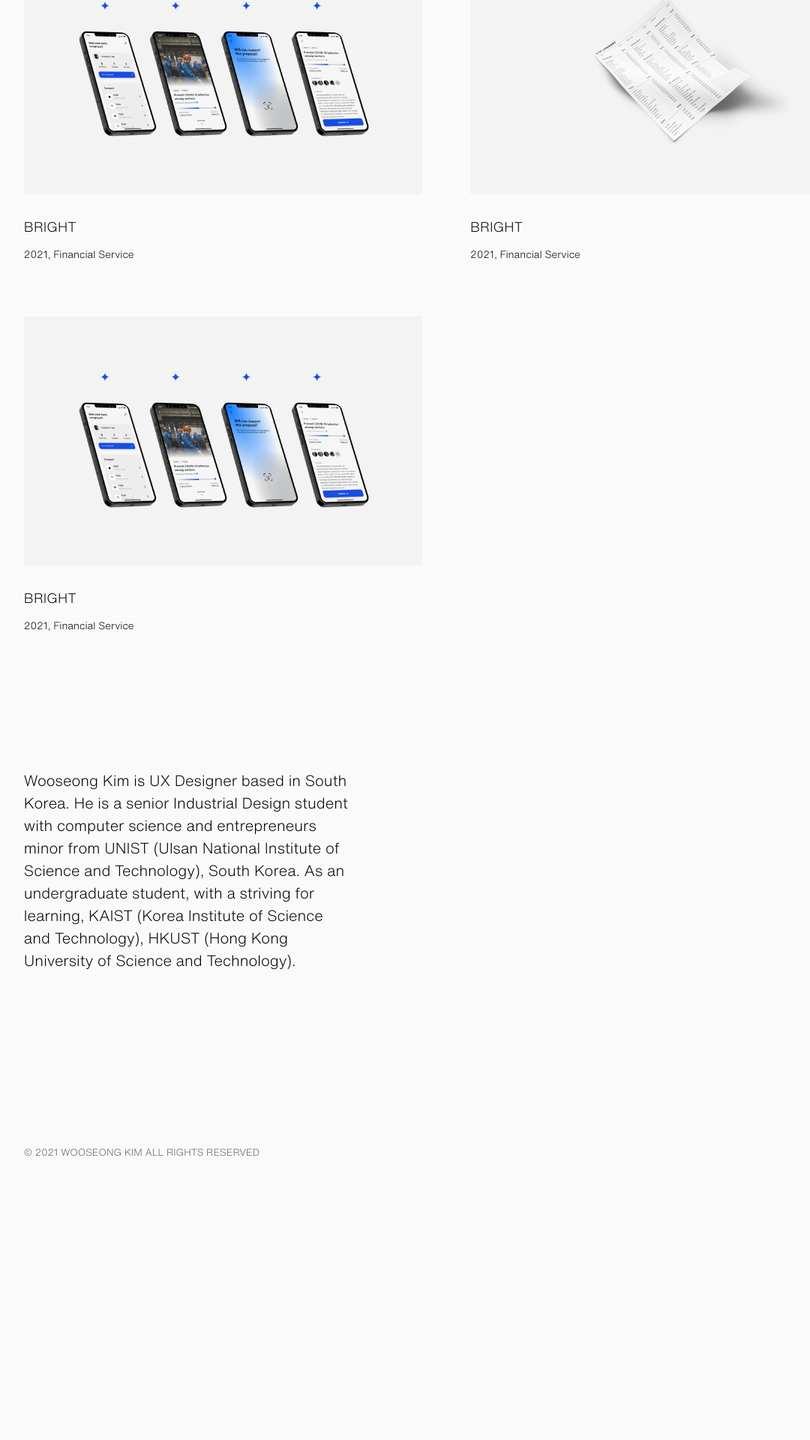
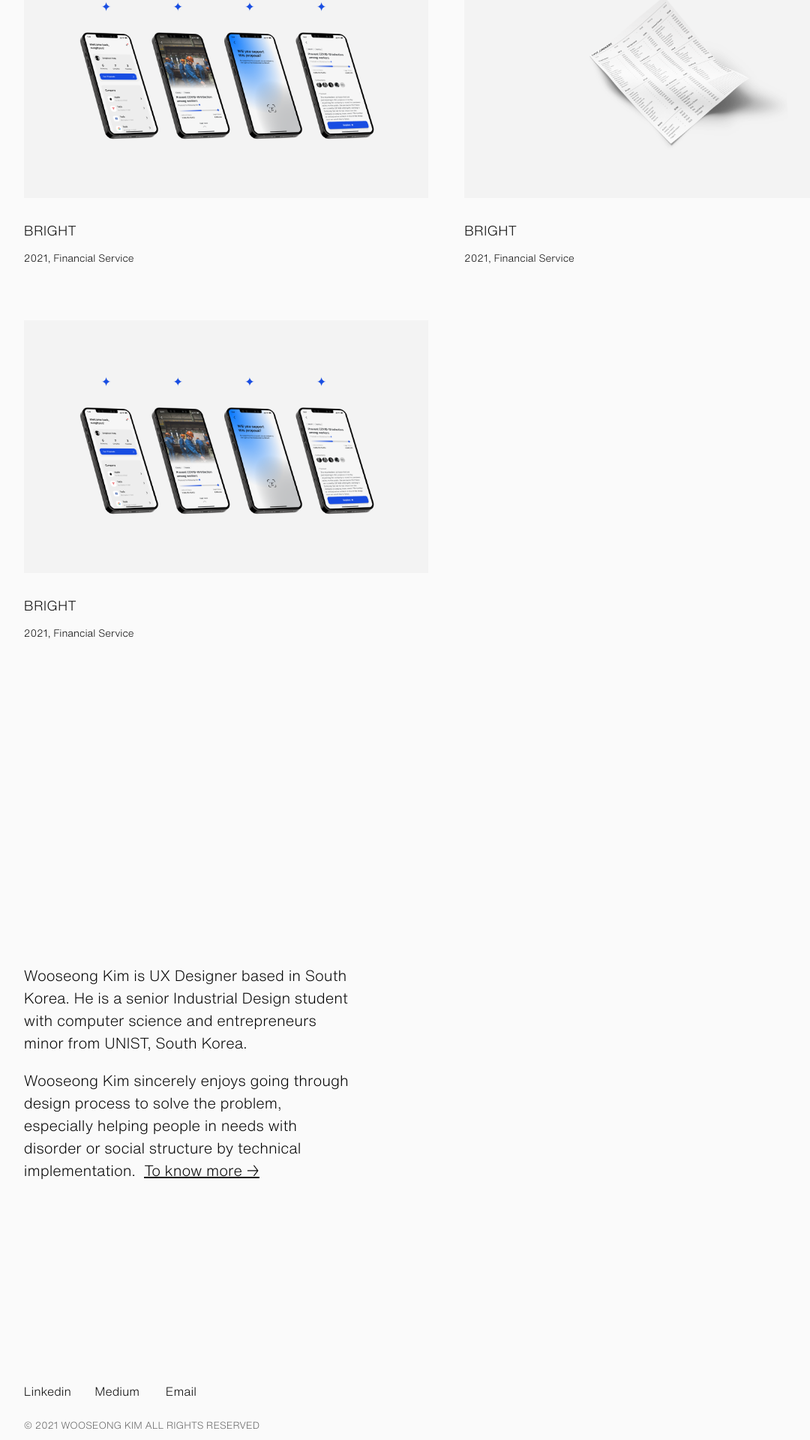
Before and after one commit to kylewskim/kylewskim.github.io, a React (Create React App) app: page / in a window 1280 px wide. Shown: the part 503-2423 px from the top of the page at 75% size, without its empty margins (45-1125 px from the left). Before the commit the page ends 2111 px from the top, so only its background shows below. Built offline with nearby package versions, Linux system fonts and the light colour scheme.

Commit message:
footer updated

```diff
--- a/src/routes/About.js
+++ b/src/routes/About.js
@@ -6,7 +6,7 @@
 function About() {
     return (
         <div className='About'>
-            <Grid container className='nav-grid-container' spacing={8} direction='row' justify='flex-end' alignItems='flex-end'>
+            <Grid container className='nav-grid-container' spacing={6} direction='row' justify='flex-end' alignItems='flex-end'>
                 <Grid className='name-wooseongkim'item xs={12} sm={6}>
                     <text className='text-name-wooseongkim'> Wooseong Kim </text> <br /> <text className='ux-designer'> UX Designer </text>
                 </Grid>
--- a/src/routes/Home.css
+++ b/src/routes/Home.css
@@ -87,7 +87,6 @@
 .nav-grid-container {
     padding-left : 6%;
     padding-right : 6%;
-    /* padding-top : 6.5em !important; */
 
     font-family: Helvetica-Now;
 }
@@ -100,6 +99,13 @@
 }
 
 .info-grid-container {
+    padding-left : 6%;
+    padding-right : 6%;
+
+    font-family: Helvetica-Now;
+}
+
+.link-grid-container {
     padding-left : 6%;
     padding-right : 6%;
 
--- a/src/routes/Home.js
+++ b/src/routes/Home.js
@@ -6,7 +6,7 @@
 function Home() {
     return (
         <div className='Home'>
-            <Grid container className='nav-grid-container' spacing={8} direction='row' justify='flex-end' alignItems='flex-end'>
+            <Grid container className='nav-grid-container' spacing={6} direction='row' justify='flex-end' alignItems='flex-end'>
                 <Grid className='name-wooseongkim'item xs={12} sm={6}>
                     <text className='text-name-wooseongkim'> Wooseong Kim </text> <br /> <text className='ux-designer'> UX Designer </text>
                 </Grid>
@@ -18,7 +18,7 @@
                 </Grid>
             </Grid>
 
-            <Grid container className='item-grid-container' spacing={8} rowSpacing={7.5} direction='row' justify='flex-start' alignItems='flex-start' style={{marginTop: 100, marginBottom: 100}}>
+            <Grid container className='item-grid-container' spacing={6} rowSpacing={7.5} direction='row' justify='flex-start' alignItems='flex-start' style={{marginTop: 100, marginBottom: 100}}>
                     <Grid  item className='frame-item' xs={12} sm={6}>
                         <Link to='/bright' className='link-item' style={{ textDecoration: 'none' , color: 'black' }}>
                         <div>
@@ -48,16 +48,28 @@
                     </Grid>
             </Grid>
 
-            <Grid container className='info-grid-container' spacing={8} direction='row' justify='flex-start' alignItems='flex-start' style={{marginTop: 100, marginBottom: 200}}>
+            <Grid container className='info-grid-container' spacing={6} direction='row' justify='flex-start' alignItems='flex-start' style={{marginTop: 350, marginBottom: 250}}>
                 <Grid item className='info-wooseongkim' xs={9} sm={5}>
                     <p className='text-info-wooseongkim'>
-                    Wooseong Kim is UX Designer based in South Korea. He is a senior Industrial Design student with computer science and entrepreneurs minor from UNIST (Ulsan National Institute of Science and Technology), South Korea. As an undergraduate student, with a striving for learning, KAIST (Korea Institute of Science and Technology), HKUST (Hong Kong University of Science and Technology).
+                    Wooseong Kim is UX Designer based in South Korea. He is a senior Industrial Design student with computer science and entrepreneurs minor from UNIST, South Korea.
+                    </p>
+                    <p className='text-info-wooseongkim'>
+                    Wooseong Kim sincerely enjoys going through design process to solve the problem, especially helping people in needs with disorder or social structure by technical implementation. &nbsp;
+                    <Link to='/bright' className='text-info-wooseongkim' style={{ textDecoration: 'underline' , color: 'black' }}>
+                        To know more &#x2192;
+                    </Link>
                     </p>
                 </Grid>
             </Grid>
 
-            <Grid container className='footer-grid-container' spacing={8} direction='row' justify='flex-start' alignItems='flex-start' style={{marginTop: 100, marginBottom: 50}}>
-                <Grid item className='copyright-wooseongkim' xs={12} sm={6}>
+            <Grid container className='link-grid-container' spacing={1} direction='row' justify='flex-start' alignItems='flex-start' style={{marginTop: 100, marginBottom: 15}}>
+                <Grid item className='link-wooseongkim' xs={3} sm={1}>Linkedin</Grid>
+                <Grid item className='link-wooseongkim' xs={3} sm={1}>Medium</Grid>
+                <Grid item className='link-wooseongkim' xs={3} sm={1}>Email</Grid>
+            </Grid>
+
+            <Grid container className='footer-grid-container' spacing={6} direction='row' justify='flex-start' alignItems='flex-start' style={{marginTop: 15, marginBottom: 50}}>
+                <Grid item className='copyright-wooseongkim' xs={12} sm={6} justify='flex-start' alignItems='flex-start'>
                     <p className='text-copyright-wooseongkim'>
                     © 2021 WOOSEONG KIM ALL RIGHTS RESERVED
                     </p>
```
Also changed, not shown: 1 other file (tests, documents, lock files or other folders).
